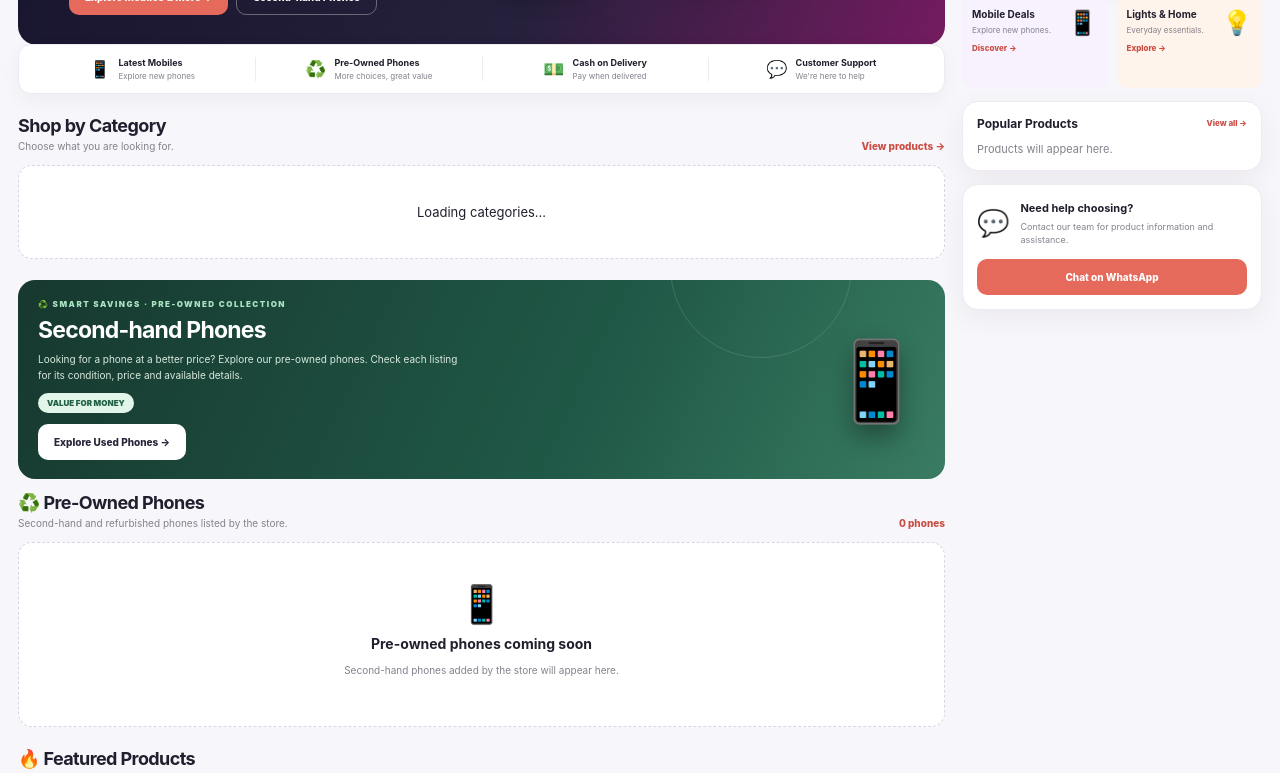
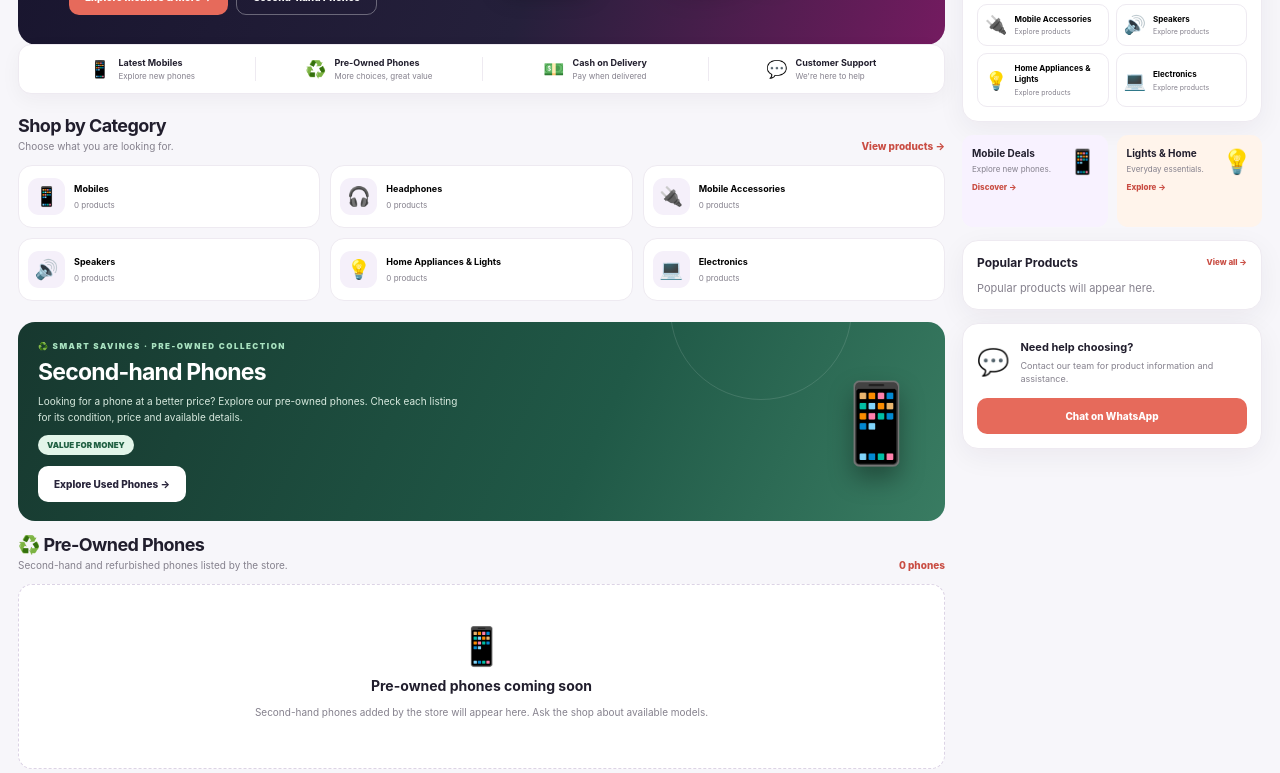
Before and after one commit to sanuk07/laxmielect, a plain HTML site: page index.html in a window 1280 px wide. Shown: the part 382-1155 px from the top of the page. Drawn offline with Linux system fonts and the light colour scheme.

Commit message:
Update index.html
bug fixed

```diff
--- a/index.html
+++ b/index.html
@@ -200,6 +200,15 @@ function normalizeProducts(){products=products.map(p=>({...p,SellingPrice:toNumb
 function renderAll(){updateStoreStatus();updateFooter();renderCategories();renderSidebarCategories();renderCategoryFilter();renderSecondHandProducts();renderBestSellers();renderProducts();renderPopularProducts();updateCartCount()}
 function updateStoreStatus(){isStoreOpen=String(settings.StoreStatus||"OPEN").toUpperCase()==="OPEN";const notice=document.getElementById("storeNotice");if(!isStoreOpen){notice.classList.add("show");document.getElementById("nextOpeningText").textContent=settings.NextOpeningTime?"Next opening: "+settings.NextOpeningTime:"Please check again later."}else notice.classList.remove("show")}
 function updateFooter(){const name=settings.StoreName||CONFIG.STORE_NAME;document.getElementById("logoName").textContent=name.toUpperCase();document.title=name+" | Electronics Store";document.getElementById("footerPhone").textContent=settings.StorePhone?"Phone: "+settings.StorePhone:"Contact us for assistance."}
+function renderDefaultCategories(){
+  // Render the six storefront categories immediately, before the API responds.
+  // The live Categories sheet replaces this fallback when getStoreData succeeds.
+  categories = FALLBACK_CATEGORIES.slice();
+  renderCategories();
+  renderSidebarCategories();
+  renderCategoryFilter();
+}
+
 function getActiveDisplayCategories(){return DISPLAY_CATEGORIES}
 function renderCategories(){document.getElementById("categoryGrid").innerHTML=getActiveDisplayCategories().map(group=>{const count=products.filter(p=>getProductGroup(p)===group.key).length;return '<button class="category-card" data-action="category" data-id="'+group.key+'"><div class="category-icon">'+group.emoji+'</div><div><strong>'+escapeHTML(group.name)+'</strong><span>'+count+' products</span></div></button>'}).join("")}
 function renderSidebarCategories(){document.getElementById("sidebarCategories").innerHTML=getActiveDisplayCategories().slice(0,6).map(group=>'<button class="side-category" data-action="category" data-id="'+group.key+'"><div class="cat-emoji">'+group.emoji+'</div><div><strong>'+escapeHTML(group.name)+'</strong><span>Explore products</span></div></button>').join("")}
```
